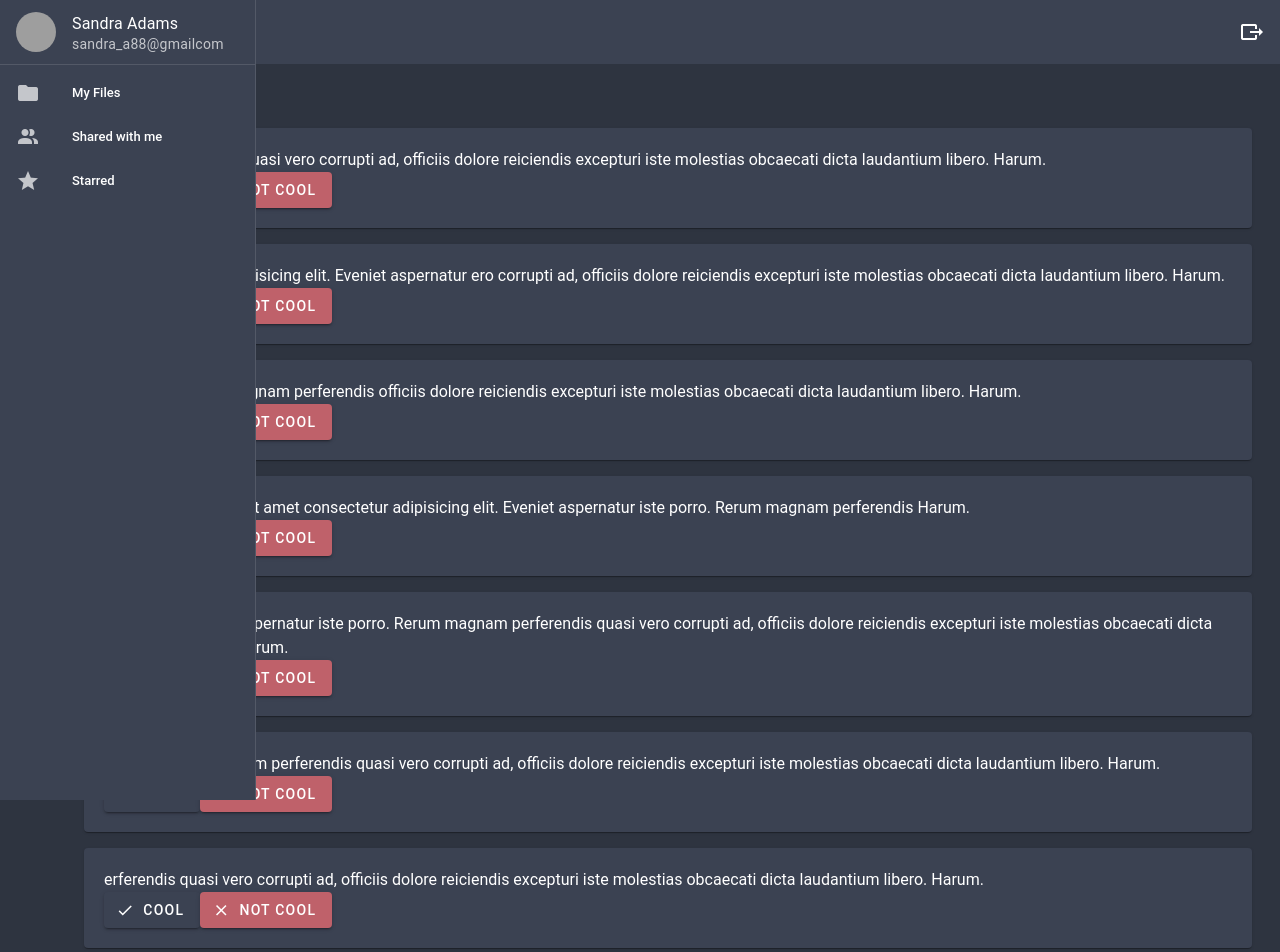
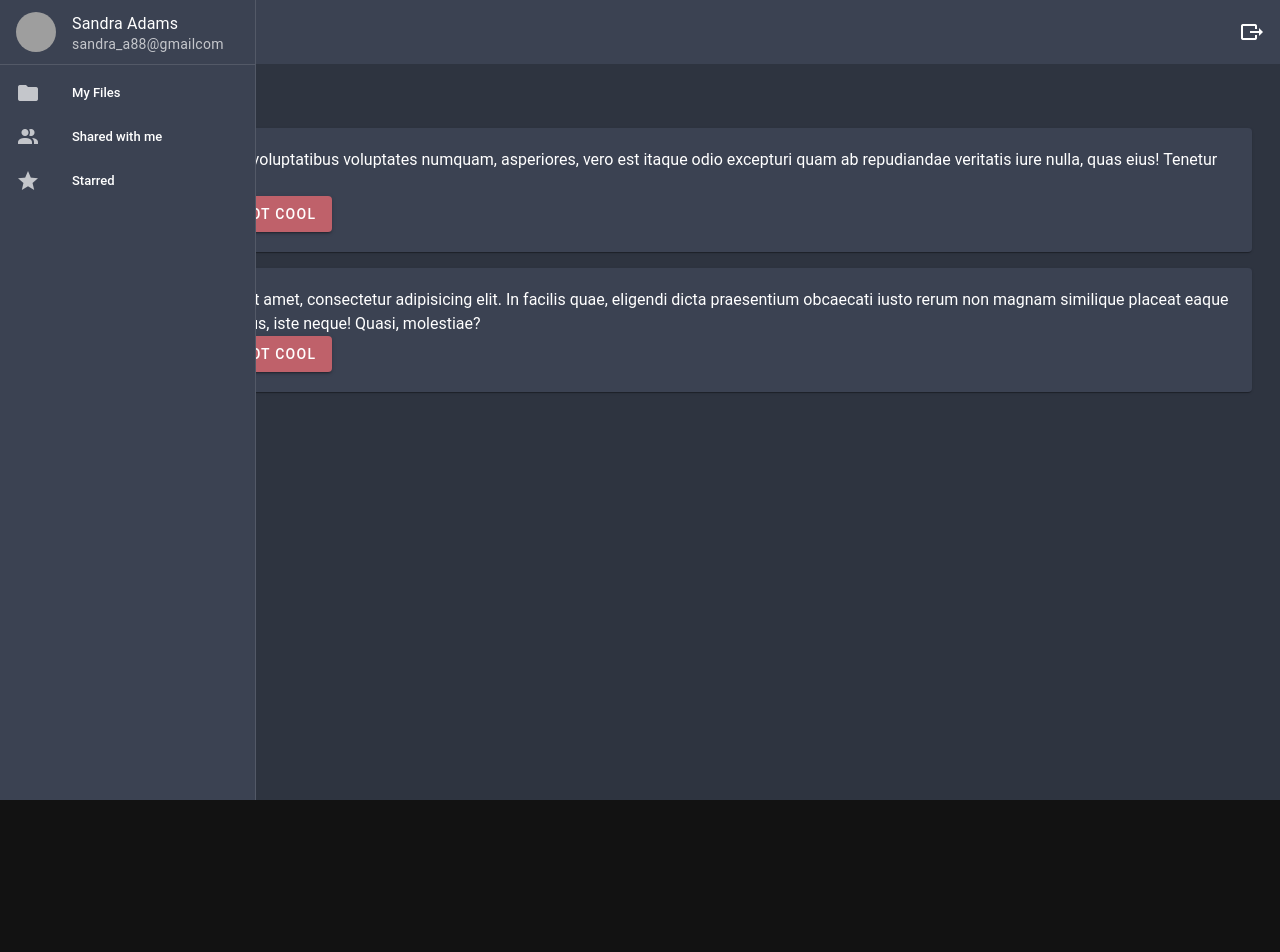
Before and after one commit to GideonEsquire/Forum_Front, a Vue app: page / in a window 1280 px wide. Shown: the top 952 px of the page. After the commit the page ends 800 px from the top, so only its background shows below. Built offline with nearby package versions, Linux system fonts and the light colour scheme; grey boxes are pictures that could not be loaded.

Commit message:
breaking things down

```diff
--- /dev/null
+++ b/src/components/Fullmessage.vue
@@ -0,0 +1,17 @@
+<script setup lang="ts">
+</script>
+
+<template>
+  <div>
+    <v-card class="pa-5 mb-4">
+      <p>
+      <slot></slot>
+      </p>
+      <v-btn><v-icon start icon="mdi-check"></v-icon>cool</v-btn>
+      <v-btn color="error"><v-icon start icon="mdi-close"></v-icon>not cool</v-btn>
+    </v-card>
+  </div>
+</template>
+
+<style scoped>
+</style>
--- a/src/components/Navbar.vue
+++ b/src/components/Navbar.vue
@@ -11,5 +11,5 @@
   </v-app-bar>
 </template>
 
-<style>
+<style scoped>
 </style>
--- /dev/null
+++ b/src/components/Stream.vue
@@ -0,0 +1,21 @@
+<script setup lang="ts">
+import FullMessage from "@/components/Fullmessage.vue"
+
+const messagesList = [" adipisicing elit. Cum voluptatibus voluptates numquam, asperiores, vero est itaque odio excepturi quam ab repudiandae veritatis iure nulla, quas eius! Tenetur sed culpa cumque!", "Lorem ipsum dolor sit amet, consectetur adipisicing elit. In facilis quae, eligendi dicta praesentium obcaecati iusto rerum non magnam similique placeat eaque deserunt at magni eius, iste neque! Quasi, molestiae?"]
+</script>
+
+<template>
+  <div>
+    <v-main>
+      <v-container>
+        <h1>Home</h1>
+        <FullMessage v-for="item in messagesList">
+        {{item}}
+        </FullMessage>
+      </v-container>
+    </v-main>
+  </div>
+</template>
+
+<style scoped>
+</style>
--- a/src/views/HomeView.vue
+++ b/src/views/HomeView.vue
@@ -1,57 +1,14 @@
 <script setup lang="ts">
   import Navbar from "@/components/Navbar.vue"
   import Navdrawer from "@/components/Navdrawer.vue"
+  import Stream from "@/components/Stream.vue"
 </script>
 
 <template>
   <v-app>
     <Navdrawer />
     <Navbar />
-    <v-main>
-      <v-container>
-        <h1>Home</h1>
-        <v-card class="pa-5 mb-4">
-          <p>agnam perferendis quasi vero corrupti ad, officiis dolore reiciendis excepturi iste molestias obcaecati dicta laudantium libero. Harum.</p>
-          <v-btn><v-icon start icon="mdi-check"></v-icon>cool</v-btn>
-          <v-btn color="error"><v-icon start icon="mdi-close"></v-icon>not cool</v-btn>
-        </v-card>
-        <v-card class="pa-5 mb-4">
-          <p>met consectetur adipisicing elit. Eveniet aspernatur ero corrupti ad, officiis dolore reiciendis excepturi iste molestias obcaecati dicta laudantium libero. Harum.</p>
-          <v-btn><v-icon start icon="mdi-check"></v-icon>cool</v-btn>
-          <v-btn color="error"><v-icon start icon="mdi-close"></v-icon>not cool</v-btn>
-        </v-card>
-        <v-card class="pa-5 mb-4">
-          <p>ste porro. Rerum magnam perferendis  officiis dolore reiciendis excepturi iste molestias obcaecati dicta laudantium libero. Harum.</p>
-          <v-btn><v-icon start icon="mdi-check"></v-icon>cool</v-btn>
-          <v-btn color="error"><v-icon start icon="mdi-close"></v-icon>not cool</v-btn>
-        </v-card>
-        <v-card class="pa-5 mb-4">
-          <p>Lorem ipsum dolor sit amet consectetur adipisicing elit. Eveniet aspernatur iste porro. Rerum magnam perferendis  Harum.</p>
-          <v-btn><v-icon start icon="mdi-check"></v-icon>cool</v-btn>
-          <v-btn color="error"><v-icon start icon="mdi-close"></v-icon>not cool</v-btn>
-        </v-card>
-        <v-card class="pa-5 mb-4">
-          <p>ipsum elit. Eveniet aspernatur iste porro. Rerum magnam perferendis quasi vero corrupti ad, officiis dolore reiciendis excepturi iste molestias obcaecati dicta laudantium libero. Harum.</p>
-          <v-btn><v-icon start icon="mdi-check"></v-icon>cool</v-btn>
-          <v-btn color="error"><v-icon start icon="mdi-close"></v-icon>not cool</v-btn>
-        </v-card>
-        <v-card class="pa-5 mb-4">
-          <p>Lorem Rerum magnam perferendis quasi vero corrupti ad, officiis dolore reiciendis excepturi iste molestias obcaecati dicta laudantium libero. Harum.</p>
-          <v-btn><v-icon start icon="mdi-check"></v-icon>cool</v-btn>
-          <v-btn color="error"><v-icon start icon="mdi-close"></v-icon>not cool</v-btn>
-        </v-card>
-        <v-card class="pa-5 mb-4">
-          <p>erferendis quasi vero corrupti ad, officiis dolore reiciendis excepturi iste molestias obcaecati dicta laudantium libero. Harum.</p>
-          <v-btn><v-icon start icon="mdi-check"></v-icon>cool</v-btn>
-          <v-btn color="error"><v-icon start icon="mdi-close"></v-icon>not cool</v-btn>
-        </v-card>
-        <v-card class="pa-5 mb-4">
-          <p>dipisicing elit. Eveniet aspernatur iste porro. Rerum magnam perferendis quasi vero corrupti ad, officiis dolore reiciendis excepturi iste molestias obcaecati dicta laudantium libero. Harum.</p>
-          <v-btn><v-icon start icon="mdi-check"></v-icon>cool</v-btn>
-          <v-btn color="error"><v-icon start icon="mdi-close"></v-icon>not cool</v-btn>
-        </v-card>
-      </v-container>
-    </v-main>
+    <Stream />
   </v-app>
 </template>
 
```
